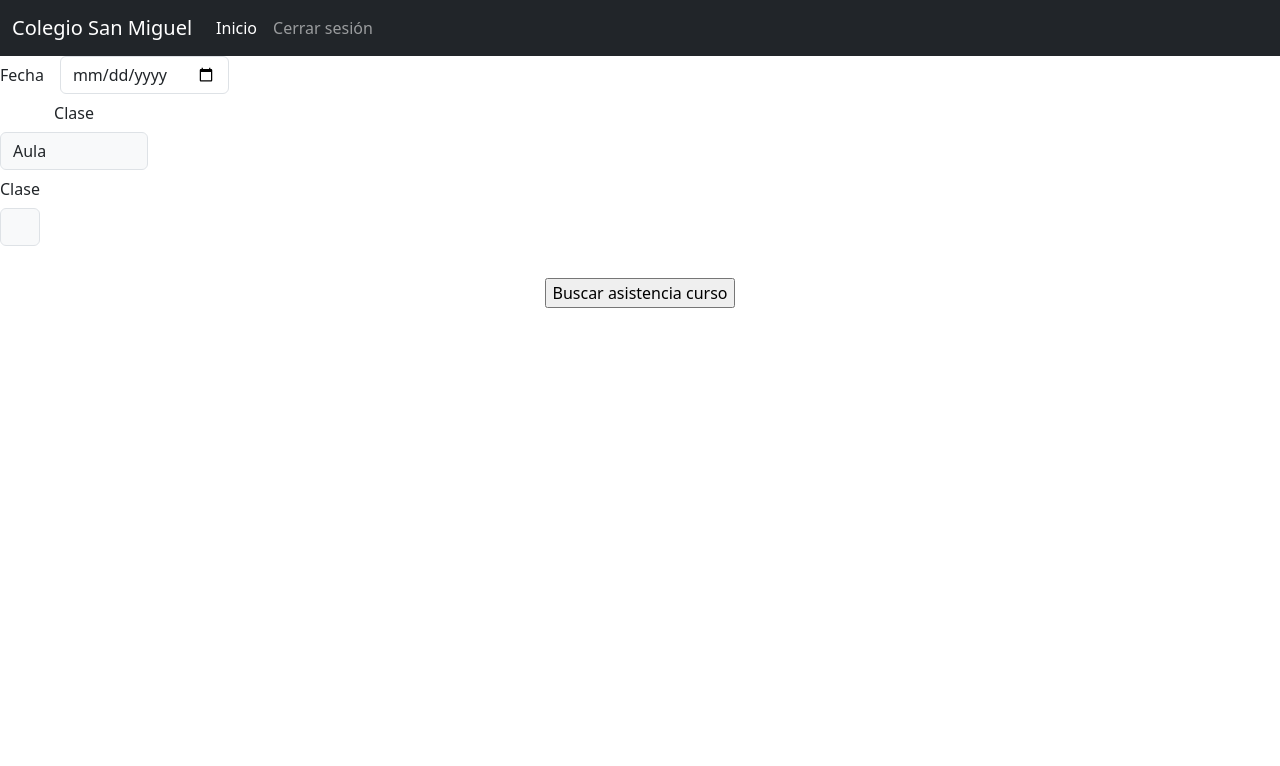
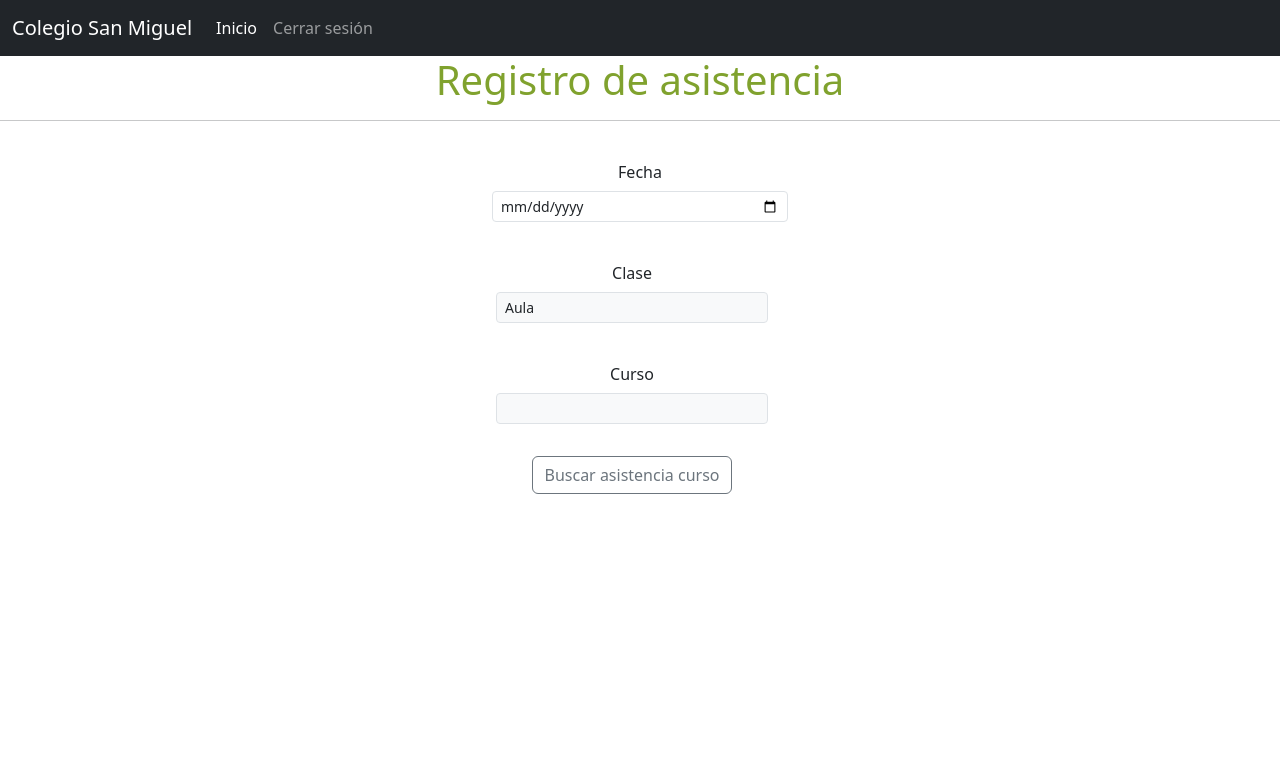
Before and after one commit to JoaquinAlbornoz/Practico_2-Albornoz_Joaquin, a Flask app: page /cursos in a window 1280 px wide. Shown: the top 766 px of the page. Run offline with Flask 3, Linux system fonts and the light colour scheme; lists and menus that the app fills with data are empty.

Commit message:
asistencia.html

```diff
--- a/templates/asistencia.html
+++ b/templates/asistencia.html
@@ -1,66 +1,70 @@
 {% extends "index.html" %}
 {% block title %}Asistencia{% endblock %}
 {% block content %}
-  <div class="conteiner-fluid text-center">
-    <form method="POST" action="{{ request.path }}">
-      {% if cursos %}
-        <div class="row g-3 align-items-center">
-          <div class="col-auto">
-            <label for="fecha" class="col-form-label">Fecha</label>
-          </div>
-          <div class="col-auto">
-            <input type="date" name="fecha" id="fecha" class="form-control" aria-labelledby="passwordHelpInline">
-          </div>
+  <h1 class="Titulo" style="text-align: center;color: #80a22e;">Registro de asistencia</h1>
+  <hr>
+  <div class="container-fluid text-center">
+      {% if curso == None %}
+      <form method="POST" action="{{ request.path }}"  style="margin: 2rem 30rem;">
+        <div class="row g-2 align-items-center">
+          <div class="col-sm">
+            <label for="fecha" class="col-form-label Subtitulo2">Fecha</label>
+            <input type="date" name="fecha" id="fecha" class="form-control form-control-sm" aria-labelledby="passwordHelpInline">
           </div>
         <div class="row g-3 align-items-center">
-          <div class="col-auto">
-            <label for="clase" class="col-form-label">Clase</label>
-            <select class="form-control bg-light" id="clase"name="clase">
+          <div class="col-sm">
+            <label for="clase" class="col-form-label Subtitulo2">Clase</label>
+            <select class="form-control bg-light form-control-sm" id="clase"name="clase">
               <option value="1">Aula</option>
               <option value="2">Educación Física</option>
             </select>
           </div>
         </div>
         <div class="row g-3 align-items-center">
-          <div class="col-auto">
-            <label for="cursos" class="col-form-label">Clase</label>
-            <select class="form-control bg-light" id="cursos" name="cursos">
+          <div class="col-sm">
+            <label for="cursos" class="col-form-label Subtitulo2">Curso</label>
+            <select class="form-control bg-light form-control-sm" id="cursos" name="cursos">
               {% for curso in cursos %}
                 <option value="{{ curso.id }}">{{ curso.anio }} - {{ curso.division }}</option>
               {% endfor %}
             </select>
+            <input type="submit" value="Buscar asistencia curso" class="btn btn-outline-secondary form-control-sm" style="margin: 2rem;">
           </div>
         </div>
+
+      </form>
       {% else %}
+        <form action="{{ request.path }}" method="POST"  class="container-sm text-center" style="padding-top: 2rem">
           <table class="table">
             <thead>
               <tr>
-              <th scope="col">Apellido</th>
-              <th scope="col">Nombre</th>
-              <th scope="col">Asistencia</th>
-              <th scope="col">Justificacion</th>
+                <th scope="col" class="Subtitulo2" style="color: #80a22e;">Apellido</th>
+                <th scope="col" class="Subtitulo2" style="color: #80a22e;">Nombre</th>
+                <th scope="col" class="Subtitulo2" style="color: #80a22e;">Asistencia</th>
+                <th scope="col" class="Subtitulo2" style="color: #80a22e;">Justificacion</th>
               </tr>
             </thead>
             <tbody>
               {% for estudiante in curso.estudiantes %}
                 <tr>
-                <th>{{ estudiante.apellido }}</th>
-                <td>{{ estudiante.nombre }}</td>
+                  <th class="Texto1">{{ estudiante.apellido }}</th>
+                  <th class="Texto1">{{ estudiante.nombre }}</th>
                   <td>
-                  <select class="form-select form-select-lg mb-3" aria-label=".form-select-lg example" name="asistencia">
-                    <option value="n">Faltó</option>
-                    <option value="s">Presente</option>
+                    <select class="form-select form-select-lg mb-3" aria-label=".form-select-lg example" name="asistencia[]">
+                      <option value="n" class="Texto1">Faltó</option>
+                      <option value="s" class="Texto1">Presente</option>
                     </select>
                   </td>
                   <td>
-                  <textarea class="form-control" id="exampleFormControlTextarea1" name="justificacion"rows="1"></textarea>
+                    <textarea class="form-control" id="exampleFormControlTextarea1" name="justificacion[]" rows="1"></textarea>
                   </td>
                 </tr>
               {% endfor %}
             </tbody>
           </table>
+          <input type="submit" class="btn btn-outline-secondary form-control-sm" value="Confirmar asistencia" style="margin: 2rem;">
+        </form>
       {% endif %}
-      <input type="submit" value = "Buscar asistencia curso" style="margin: 2rem;">
-    </form>
+
   </div>
 {% endblock %}
```
Lines whose indentation alone changed are shown as unchanged.
